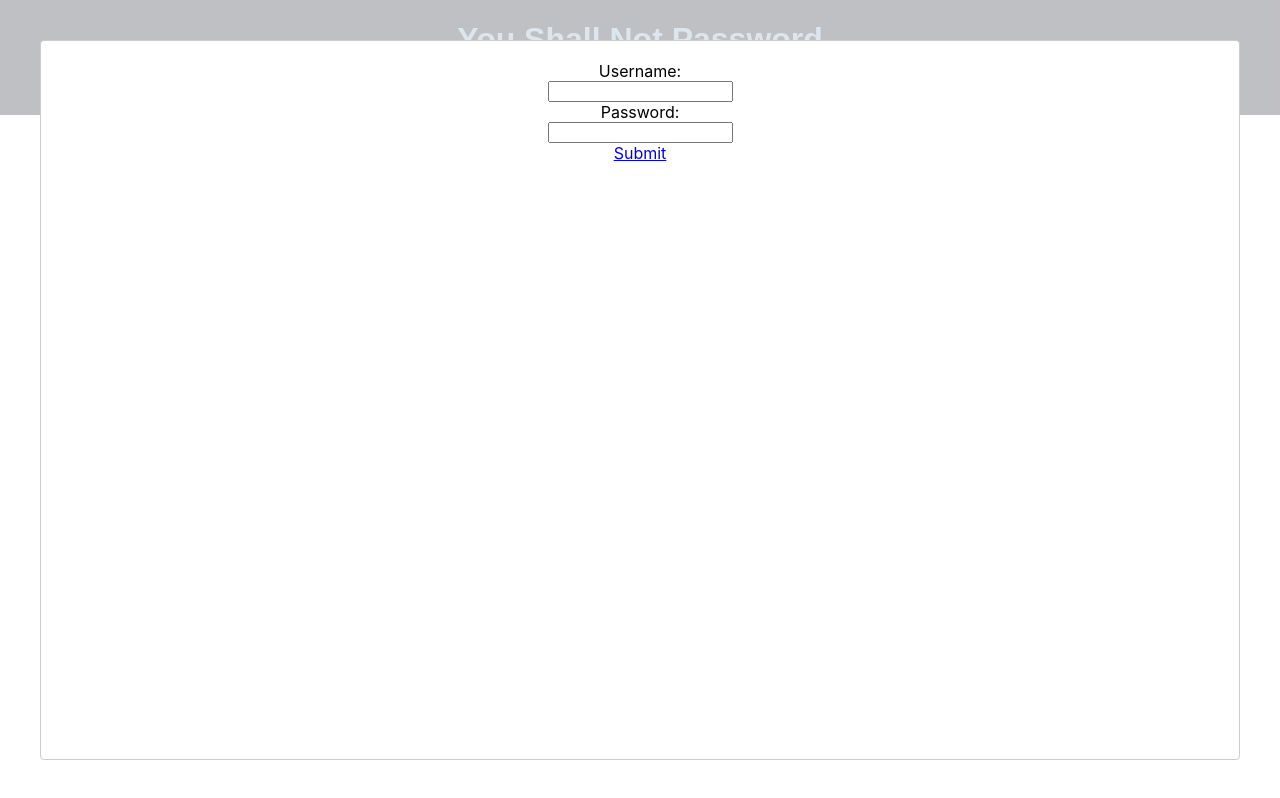
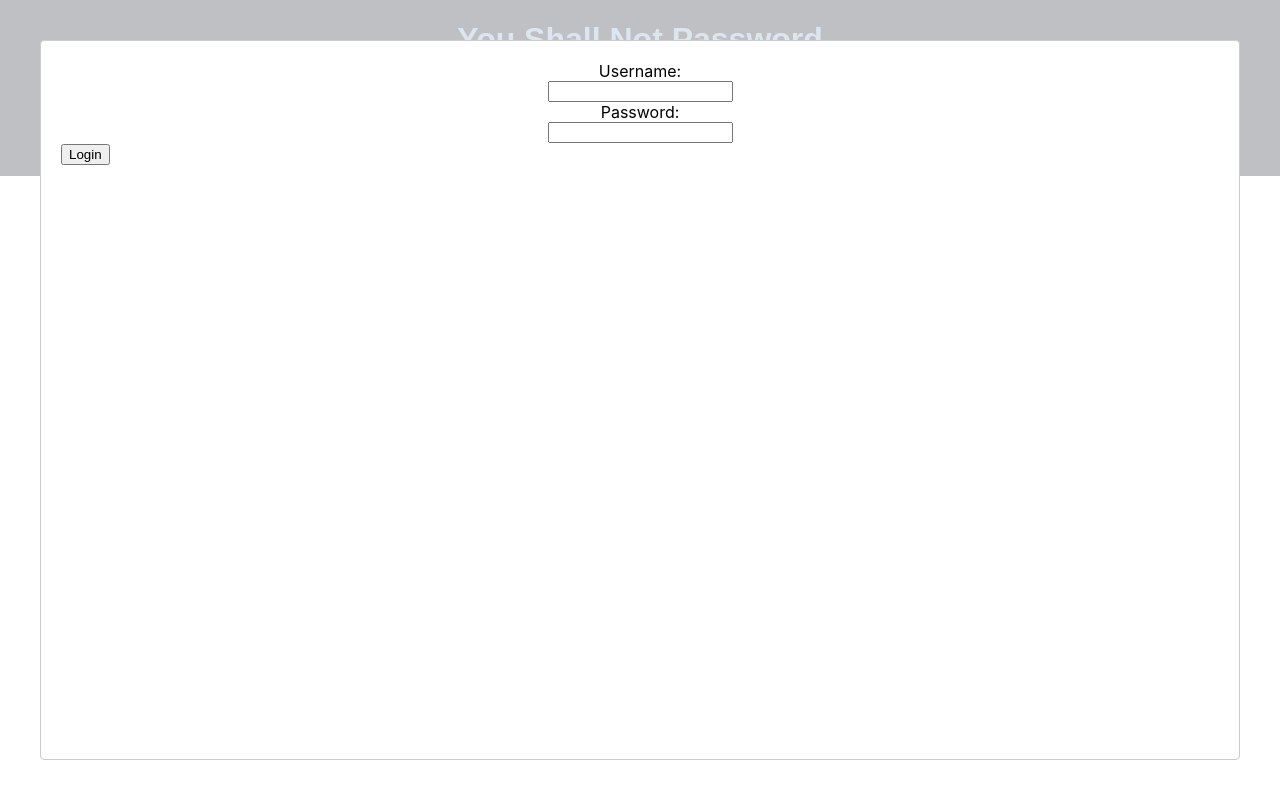
Before and after one commit to gregjohle/you-shall-not-password-client, a React (Create React App) app: page / in a window 1280 px wide. Both pictures are taken after a click on the button "Login". Shown: the top 798 px of the page. Built offline with nearby package versions, Linux system fonts and the light colour scheme.

Commit message:
building login functionality

```diff
--- a/src/App.js
+++ b/src/App.js
@@ -5,12 +5,77 @@ import "./App.css";
 import { Switch, Route } from "react-router-dom";
 
 function App() {
-  let [users, setUsers] = useState([]);
-  let [currentUser, setCurrentUser] = useState("");
-  let [passwords, setPasswords] = useState([]);
+  let [users, setUsers] = useState([
+    {
+      id: 1,
+      name: "Gandalf the Grey",
+      email: "gandalf@email.com",
+      password: "YouShallNotPass!",
+      phone_number: "1234567",
+    },
+    {
+      id: 2,
+      name: "Frodo Baggins",
+      email: "frodo@shire.net",
+      password: "SamWasTheHero",
+      phone_number: "",
+    },
+    {
+      id: 3,
+      name: "Gollum",
+      email: "gollum@gollum.gollum",
+      password: "MyPrecious",
+      phone_number: "8675309",
+    },
+  ]);
+  let [currentUser, setCurrentUser] = useState({});
+  let [passwords, setPasswords] = useState([
+    {
+      id: 1,
+      user_id: 1,
+      site: "Google",
+      username: "gandygrey",
+      password: "Shadowfax",
+    },
+    {
+      id: 2,
+      user_id: 1,
+      site: "Pipeweed Depot",
+      username: "maiar",
+      password: "Istari",
+    },
+    {
+      id: 3,
+      user_id: 2,
+      site: "Shire Connect",
+      username: "BestNephew",
+      password: "UncleBilbo",
+    },
+    {
+      id: 4,
+      user_id: 2,
+      site: "Shire Community Calandar",
+      username: "FrodoBaggs",
+      password: "EleventyOneIsNotANumber",
+    },
+    {
+      id: 5,
+      user_id: 3,
+      site: "Sushi Grade Fish Warehouse",
+      username: "gollum",
+      password: "MyPriceous",
+    },
+    {
+      id: 6,
+      user_id: 3,
+      site: "Caves Rock",
+      username: "gollum",
+      password: "MyPrecious",
+    },
+  ]);
   let [signupModal, setSignupModal] = useState(false);
   let [loginModal, setLoginModal] = useState(false);
-  let [isLoggedIn, setIsLoggedIn] = useState(false);
+  let [isLoggedIn, setIsLoggedIn] = useState(true);
 
   function handleNavDisplay() {
     let logStatus = "";
@@ -41,6 +106,8 @@ function App() {
   }
 
   function handleNewUser(userInfo) {
+    setIsLoggedIn(true);
+
     let userArray = [...users];
     let newUserArray = userArray.push(userInfo);
 
@@ -48,9 +115,25 @@ function App() {
     console.log(newUserArray);
   }
 
+  function handleLogin(users, userEmail, password) {
+    let userToValidate = users.filter(user.email === userEmail);
+
+    if (userToValidate === undefined) {
+      alert("Incorrect Email Address");
+    } else if (userToValidate.password === password) {
+      setCurrentUser(userToValidate);
+    } else if (userToValidate.password != password) {
+      alert("Incorrect Password");
+    }
+  }
+
   return (
     <div className='App'>
-      <Nav logStatus={handleNavDisplay} />
+      <Nav
+        logStatus={handleNavDisplay}
+        currentUser={currentUser}
+        isLoggedIn={isLoggedIn}
+      />
       <Switch>
         <Route path='/'>
           <Home
@@ -61,6 +144,7 @@ function App() {
             closeLoginModal={closeLoginModal}
             closeSignupModal={closeSignupModal}
             handleNewUser={handleNewUser}
+            handleLogin={handleLogin}
           />
         </Route>
       </Switch>
--- a/src/components/header-nav.css
+++ b/src/components/header-nav.css
@@ -6,11 +6,15 @@ header {
   background-color: rgb(3, 4, 19);
   width: 100%;
   padding: 0 100% 2% 100%;
+  color: rgb(113, 154, 190);
 }
 
 h1 {
   font-family: Arial, Helvetica, sans-serif;
-  color: rgb(113, 154, 190);
+}
+
+h2 {
+  font-family: Arial, Helvetica, sans-serif;
 }
 
 nav {
@@ -18,4 +22,9 @@ nav {
   flex-direction: row;
   justify-content: center;
   align-items: center;
+  list-style-type: none;
 }
+
+nav li:not(:last-child) {
+  padding-right: 5%;
+}
--- a/src/components/header-nav.js
+++ b/src/components/header-nav.js
@@ -3,11 +3,22 @@ import { Link } from "react-router-dom";
 import "./header-nav.css";
 
 export default function Nav(props) {
-  let { logStatus } = props;
+  let { logStatus, currentUser, isLoggedIn } = props;
+
+  function welcomeUser() {
+    let greeting = "";
+
+    if (isLoggedIn === true) {
+      greeting = "Welcome, " + currentUser.name;
+    }
+
+    return greeting;
+  }
 
   return (
     <header>
       <h1>You Shall Not Password</h1>
+      <h3>{welcomeUser()}</h3>
       <nav>
         <li>
           <Link to='/'>Home</Link>
--- a/src/components/home.js
+++ b/src/components/home.js
@@ -14,6 +14,7 @@ export default function Home(props) {
     closeLoginModal,
     closeSignupModal,
     handleNewUser,
+    handleLogin,
   } = props;
 
   return (
@@ -29,7 +30,7 @@ export default function Home(props) {
         <button onClick={(e) => openSignupModal()}>Sign Up</button>
       </div>
       <Modal isOpen={loginModal} onRequestClose={closeLoginModal}>
-        <Login />
+        <Login handleLogin={handleLogin} />
       </Modal>
       <Modal isOpen={signupModal} onRequestClose={closeSignupModal}>
         <Signup handleNewUser={handleNewUser} />
--- a/src/components/login.js
+++ b/src/components/login.js
@@ -1,13 +1,17 @@
 import React from "react";
 
 export default function Login(props) {
+  let { handleLogin } = props;
+
   return (
+    <>
       <form>
         <label>Username:</label>
         <input type='text' name='username' />
         <label>Password:</label>
         <input type='text' name='password' />
-      <a href='/passwords.html'>Submit</a>
       </form>
+      <button onClick={() => handleLogin()}>Login</button>
+    </>
   );
 }
```
Lines whose indentation alone changed are shown as unchanged.
